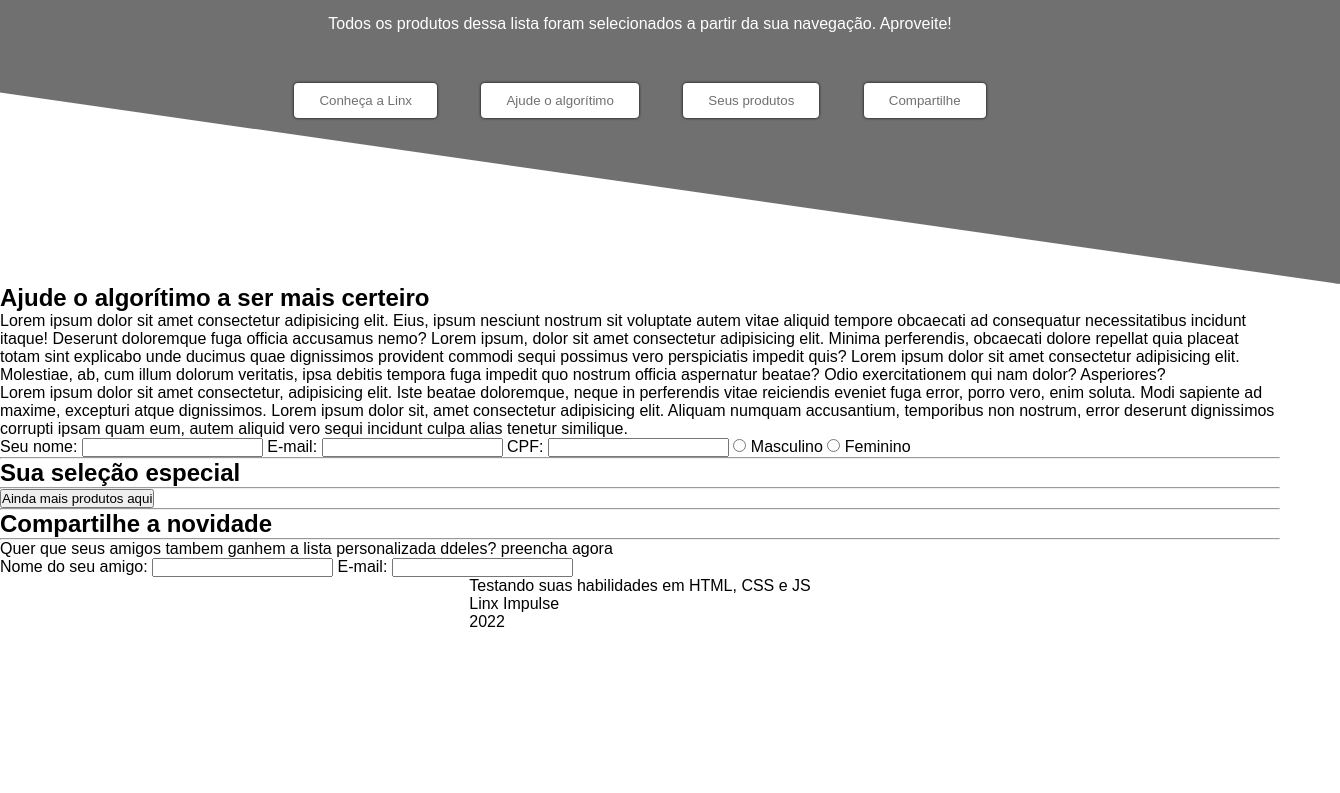
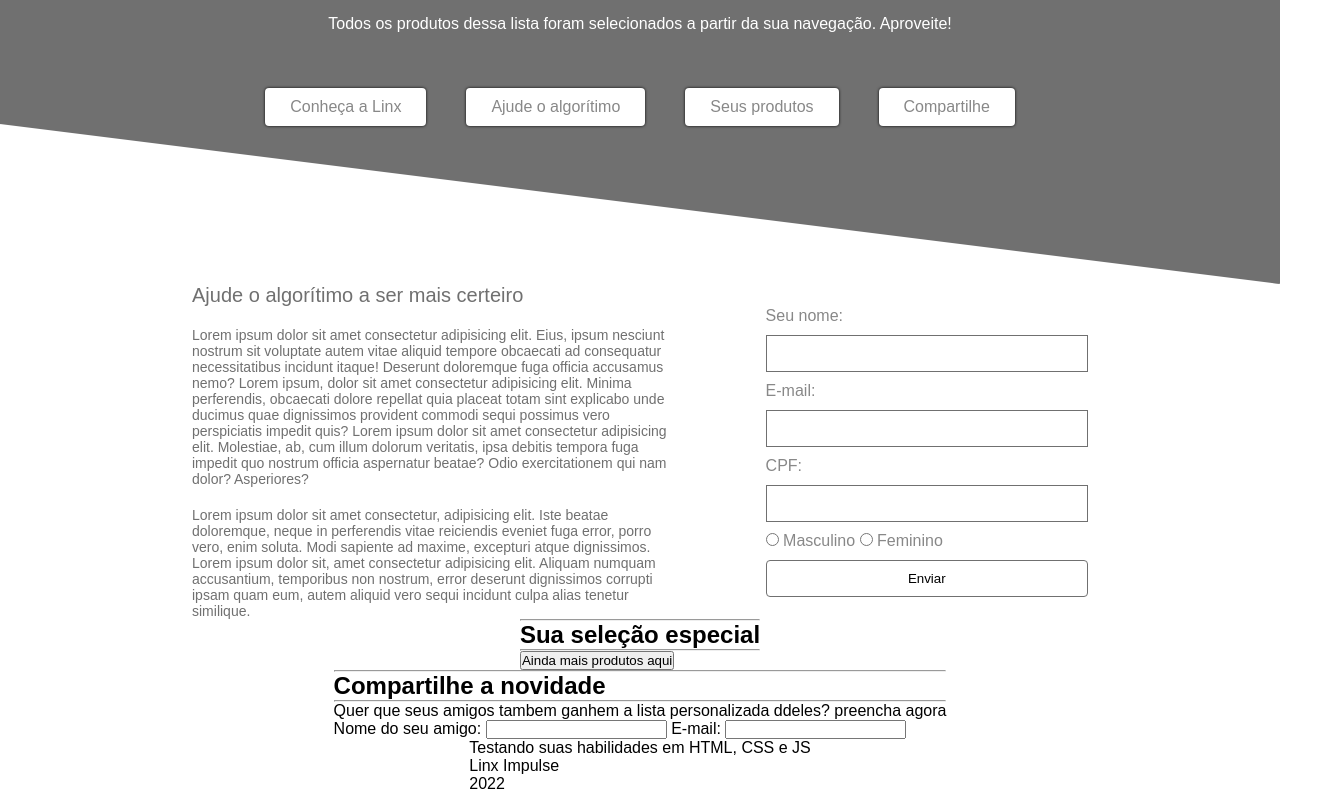
Before and after one commit to GustavoCremonez/testeLandingPage, a plain HTML site: page index.html in a window 1280 px wide. Shown: the part 116-909 px from the top of the page, 1340 px wide, since content can reach past the window. Before the commit the page ends 800 px from the top, so only its background shows below. Drawn offline with Linux system fonts and the light colour scheme.

Commit message:
Test Landing Page  Algorithm section done

```diff
--- a/css/style.css
+++ b/css/style.css
@@ -15,7 +15,7 @@ body {
 
 .header{
 	padding: 40px 0px;
-	width: 1400px;
+	width: 100vw;
 	height: 400px;
 	display: flex;
 	flex-direction: column;
@@ -23,7 +23,7 @@ body {
 	background: var(--color-secondary);
 	border: 1px solid var(--color-secondary);
 	border-bottom-left-radius: 1px;
-	clip-path: polygon(0 0, 100% 0%, 100% 100%, 0 50%);
+	clip-path: polygon(0 0, 100% 0%, 100% 100%, 0 60%);
 
 }
 
@@ -41,14 +41,77 @@ body {
 	color: var(--color-light);
 }
 
+.navigation{
+	display: flex;
+	flex-direction: row;
+	justify-content: center;
+	align-items: center;
+	gap: 40px;
+	padding: 55px;
+}
 
-.navigation button{
+.navigation a{
 	padding: 10px 25px;
-	color: var(--color-secondary);
+	color: var(--color-primary);
 	background-color: var(--color-light);
 	border-radius: 4px;
 	border: none;
 	text-align: center;
-	margin: 50px 20px;
 	box-shadow: 0px 0px 3px black;
+	text-decoration: none;
 }
+
+.main-content{
+	width: 70%;
+	display: flex;
+	flex-direction: column;
+	justify-content: center;
+	align-items: center;
+}
+
+.algorithm-section{
+	display: flex;
+	flex-direction: row;
+	justify-content: center;
+	align-items: center;
+	gap: 90px;
+}
+
+.algorithm-section .text-content{
+	width: 60%;
+	display: flex;
+	flex-direction: column;
+	gap: 20px;
+	color: var(--color-secondary);
+	text-align: left;
+}
+
+.algorithm-section .text-content h2{
+	font-size: 20px;
+	font-weight: 400;
+}
+
+.algorithm-section .text-content p{
+	font-size: 14px;
+}
+
+.algorithm-section form{
+	color: var(--color-primary);
+	width: 40%;
+	display: flex;
+	flex-direction:column;
+	gap: 10px;
+}
+
+.algorithm-section form input{
+	background-color: var(--color-light);
+	padding: 10px;
+	border: 1px solid var(--color-secondary);
+}
+
+.algorithm-section form button{
+	background-color: var(--color-light);
+	padding: 10px;
+	border: 1px solid var(--color-secondary);
+	border-radius: 4px;
+}
--- a/index.html
+++ b/index.html
@@ -21,20 +21,24 @@
 
 
 			<nav class="navigation">
-                <button>Conheça a Linx</button>
-                <button>Ajude o algorítimo</button>
-                <button>Seus produtos</button>
-                <button>Compartilhe</button>
+				<a href="#">Conheça a Linx</a>
+				<a href="#algorithm-section">Ajude o algorítimo</a>
+				<a href="#products-section">Seus produtos</a>
+				<a href="#share-section"">Compartilhe</a>
 			</nav>
 		</header>
 
 		<!-- main content -->
 		<main class="main-content">
 			<!-- help the algorithm section -->
-            <section class="algorithm-section">
+			<section class="algorithm-section" id="algorithm-section">
+				<div class="text-content">
 					<h2>Ajude o algorítimo a ser mais certeiro</h2>
 					<p>
-                    Lorem ipsum dolor sit amet consectetur adipisicing elit. Eius, ipsum nesciunt nostrum sit voluptate autem vitae aliquid tempore obcaecati ad consequatur necessitatibus incidunt itaque! Deserunt doloremque fuga officia accusamus nemo? Lorem ipsum, dolor sit amet consectetur adipisicing elit. Minima perferendis, obcaecati dolore
+						Lorem ipsum dolor sit amet consectetur adipisicing elit. Eius, ipsum nesciunt nostrum sit voluptate autem
+						vitae aliquid tempore obcaecati ad consequatur necessitatibus incidunt itaque! Deserunt doloremque fuga
+						officia accusamus nemo? Lorem ipsum, dolor sit amet consectetur adipisicing elit. Minima perferendis,
+						obcaecati dolore
 						repellat quia placeat totam sint explicabo unde ducimus quae dignissimos provident commodi sequi
 						possimus vero perspiciatis impedit quis? Lorem ipsum dolor sit amet consectetur adipisicing elit.
 						Molestiae, ab, cum illum dolorum veritatis, ipsa debitis tempora fuga impedit quo nostrum officia
@@ -48,7 +52,7 @@
 						numquam accusantium, temporibus non nostrum, error deserunt dignissimos corrupti ipsam quam eum,
 						autem aliquid vero sequi incidunt culpa alias tenetur similique.
 					</p>
-
+				</div>
 				<form>
 					<label for="name">Seu nome:</label>
 					<input type="text" name="name" id="name">
@@ -59,13 +63,16 @@
 					<label for="cpf">CPF:</label>
 					<input type="text" name="cpf" id="cpf">
 
+					<div class="form-radios">
 					<input type="radio" name="sex" value="male"> <label for="sex">Masculino</label>
 					<input type="radio" name="sex" value="female"> <label for="sex">Feminino</label>
+					</div>
+					<button>Enviar</button>
 				</form>
 			</section>
 
 			<!-- products API section -->
-            <section class="api-section">
+			<section class="api-section" id="products-section ">
 				<hr>
 				<h2>Sua seleção especial</h2>
 				<hr>
@@ -79,7 +86,7 @@
 			</section>
 
 			<!-- share now section -->
-            <section class="share-section">
+			<section class="share-section" id="share-section">
 				<hr>
 				<h2>Compartilhe a novidade</h2>
 				<hr>
```
Lines whose indentation alone changed are shown as unchanged.
